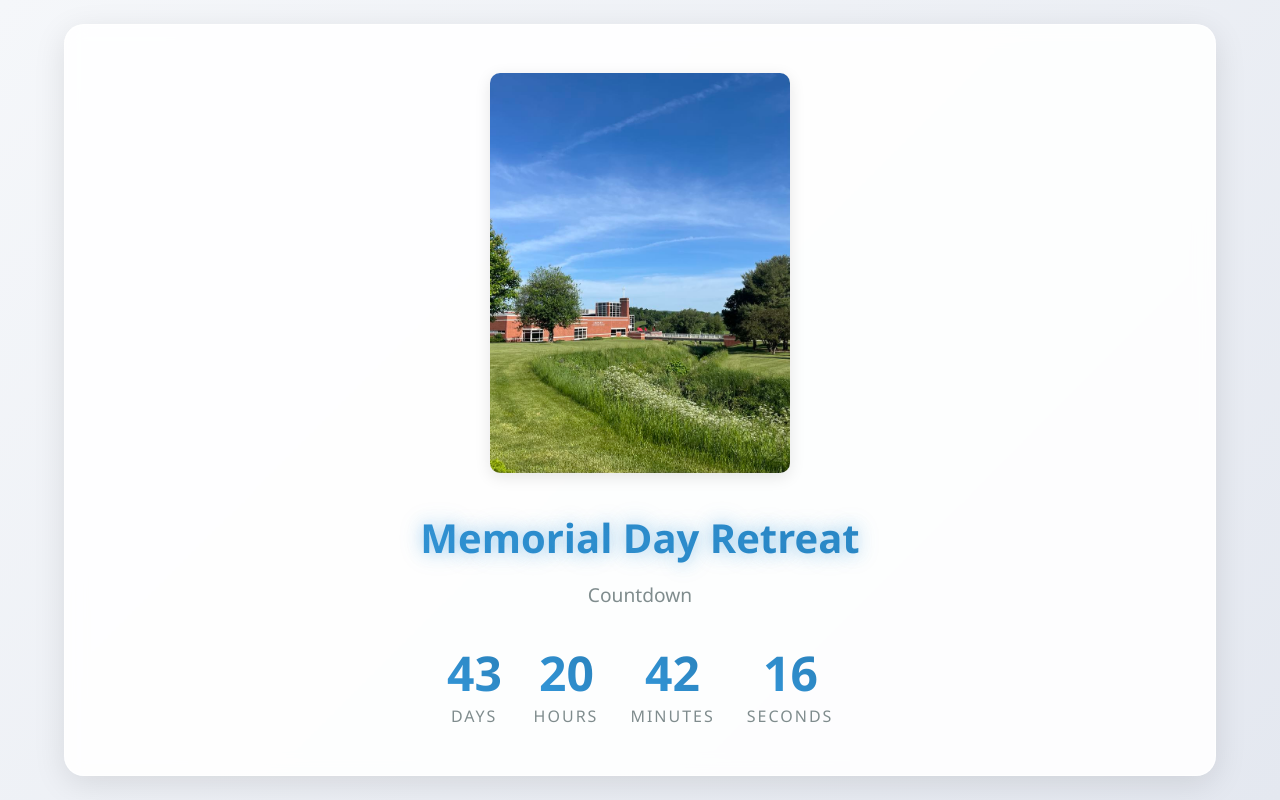
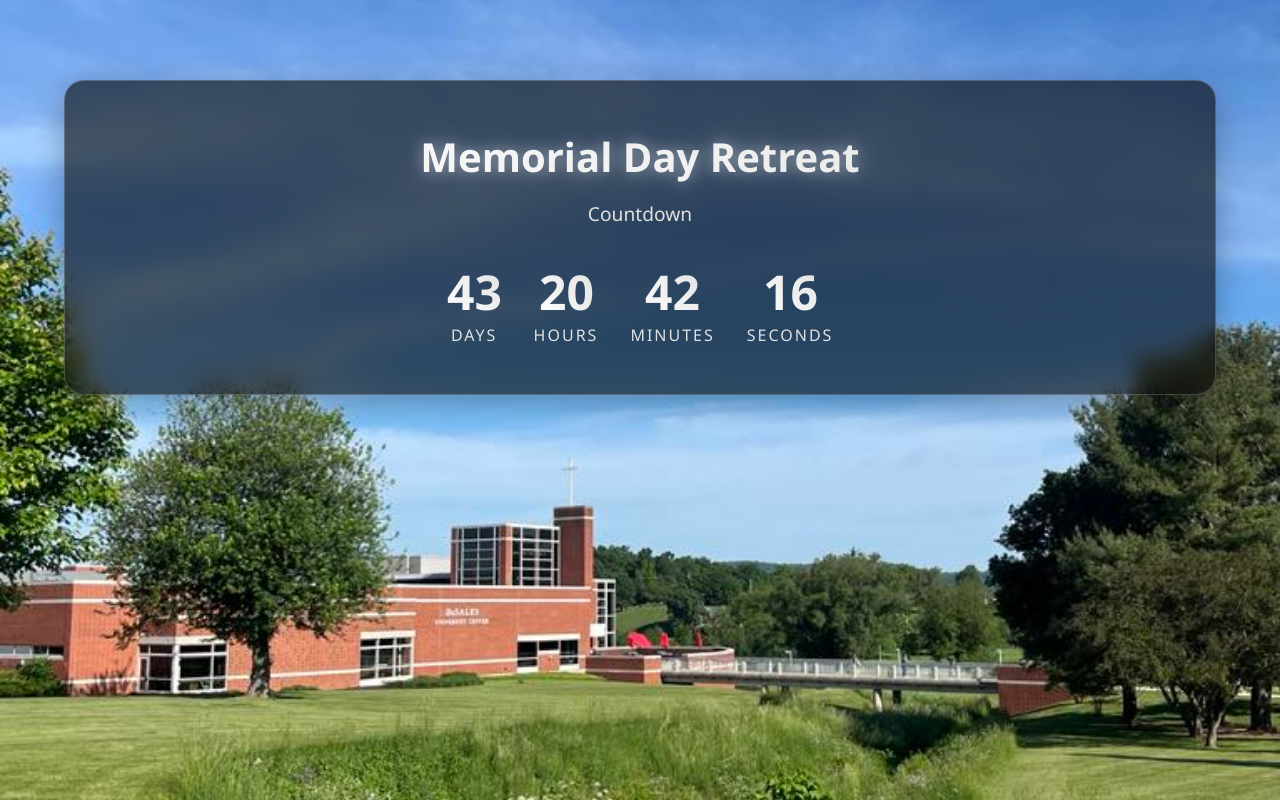
Before and after one commit to mwing728/memorial-day-retreat-countdown, a plain HTML site: page index.html in a window 1280 px wide. Drawn offline with Linux system fonts and the light colour scheme.

Commit message:
changing some things

```diff
--- a/index.html
+++ b/index.html
@@ -16,31 +16,25 @@
             min-height: 100vh;
             display: flex;
             justify-content: center;
-            align-items: center;
-            background: linear-gradient(135deg, #f5f7fa, #e4e8f0);
-            color: #2c3e50;
+            align-items: flex-start;
+            padding-top: 5rem;
+            background: url('pics/StudentCenter.jpeg');
+            background-size: cover;
+            background-position: center;
+            background-attachment: fixed;
+            color: #ffffff;
         }
 
         .container {
             text-align: center;
             padding: 3rem;
-            background: rgba(255, 255, 255, 0.9);
+            background: rgba(0, 0, 0, 0.6);
             backdrop-filter: blur(10px);
             border-radius: 20px;
-            box-shadow: 0 8px 32px rgba(0, 0, 0, 0.1);
-            border: 1px solid rgba(255, 255, 255, 0.8);
+            box-shadow: 0 8px 32px rgba(0, 0, 0, 0.3);
+            border: 1px solid rgba(255, 255, 255, 0.2);
             width: 90%;
             max-width: 1200px;
-        }
-
-        .retreat-image {
-            width: 100%;
-            max-width: 300px;
-            height: auto;
-            border-radius: 10px;
-            margin-bottom: 2rem;
-            box-shadow: 0 4px 16px rgba(0, 0, 0, 0.1);
-            object-fit: cover;
         }
 
         @media (max-width: 768px) {
@@ -49,16 +43,15 @@
                 width: 95%;
             }
 
-            .retreat-image {
-                max-width: 49%;
-                margin-bottom: 1.5rem;
+            body {
+                padding-top: 2rem;
             }
         }
 
         h1 {
             font-size: 2.5rem;
             margin-bottom: 1rem;
-            background: linear-gradient(45deg, #3498db, #2980b9);
+            background: linear-gradient(45deg, #ffffff, #e0e0e0);
             -webkit-background-clip: text;
             -webkit-text-fill-color: transparent;
             animation: glow 2s ease-in-out infinite alternate;
@@ -66,7 +59,7 @@
 
         .subtitle {
             font-size: 1.2rem;
-            color: #7f8c8d;
+            color: #e0e0e0;
             margin-bottom: 2rem;
         }
 
@@ -85,7 +78,7 @@
         .countdown-number {
             font-size: 3rem;
             font-weight: bold;
-            background: linear-gradient(45deg, #3498db, #2980b9);
+            background: linear-gradient(45deg, #ffffff, #e0e0e0);
             -webkit-background-clip: text;
             -webkit-text-fill-color: transparent;
             animation: pulse 1s ease-in-out infinite;
@@ -95,7 +88,7 @@
             font-size: 1rem;
             text-transform: uppercase;
             letter-spacing: 2px;
-            color: #7f8c8d;
+            color: #e0e0e0;
         }
 
         @keyframes pulse {
@@ -106,10 +99,10 @@
 
         @keyframes glow {
             from {
-                text-shadow: 0 0 10px rgba(52, 152, 219, 0.3), 0 0 20px rgba(52, 152, 219, 0.2);
+                text-shadow: 0 0 10px rgba(255, 255, 255, 0.3), 0 0 20px rgba(255, 255, 255, 0.2);
             }
             to {
-                text-shadow: 0 0 20px rgba(52, 152, 219, 0.4), 0 0 30px rgba(52, 152, 219, 0.3);
+                text-shadow: 0 0 20px rgba(255, 255, 255, 0.4), 0 0 30px rgba(255, 255, 255, 0.3);
             }
         }
 
@@ -132,7 +125,6 @@
 </head>
 <body>
     <div class="container">
-        <img src="pics/StudentCenter.jpeg" alt="Student Center" class="retreat-image">
         <h1>Memorial Day Retreat</h1>
         <div class="subtitle">Countdown</div>
         <div class="countdown">
```
